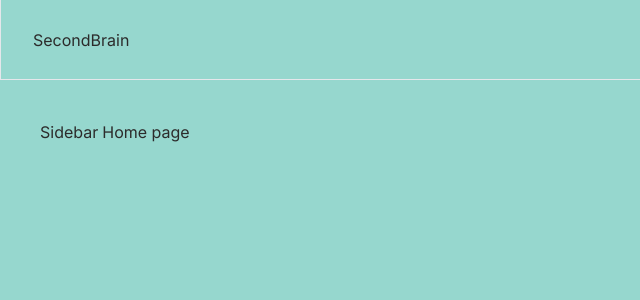
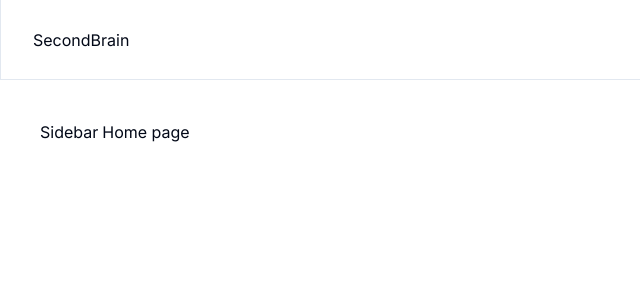
Before and after one commit to Cnbergh/my-second-brain, a Next.js app: page / in a window 1280 px wide. Shown: the top 300 px of the page, without its empty margins (0-640 px from the left). Built offline with nearby package versions, Linux system fonts and the light colour scheme; no server answers.

Commit message:
shadcn-ui

```diff
--- a/app/Components/Header/Header.tsx
+++ b/app/Components/Header/Header.tsx
@@ -2,28 +2,27 @@
 
 import { UserButton, useUser } from '@clerk/nextjs';
 import React from 'react';
+import Link from 'next/link';
 
 export default function Header() {
-   const {user, isLoaded} = useUser();
+  const { user, isLoaded } = useUser();
   return (
     <header>
       <nav
         className="flex items-center justify-between p-6 lg:px-8 h-20 border border-t-0 border-r-0 border-b-grey-600"
         aria-label="Global">
-        <div className='flex lg:flex-1'>
-          <a href="/" className=" -m-1 p-1">
+        <div className="flex lg:flex-1">
+          <Link href="/" className=" -m-1 p-1">
             SecondBrain
-          </a>
+          </Link>
         </div>
-        {
-            isLoaded && user && (
-            <>
-            <div className='z-50'>
-            <UserButton afterSignOutUrl='/'/>
+        {isLoaded && user && (
+          <>
+            <div className="z-50">
+              <UserButton afterSignOutUrl="/"/>
             </div>
-            </>
-            )
-        }
+          </>
+        )}
       </nav>
     </header>
   );
--- /dev/null
+++ b/app/Components/Ui/Container.tsx
@@ -0,0 +1,15 @@
+import React, { ReactNode } from "react";
+
+//Container - full with
+interface ContainerProps {
+  children: ReactNode;
+}
+const Container = ({ children }: ContainerProps) => {
+  return (
+    <div className="mx-auto w-full max-w-7xl">
+    { children }
+    </div>
+  );
+};
+
+export default Container;
--- a/app/dashboard/page.tsx
+++ b/app/dashboard/page.tsx
@@ -4,12 +4,12 @@
 export default async function DashboardPage() {
     const xataClient = getXataClient();
     const tasks = await xataClient.db.task.getMany();
-    return <div>
+    return <main>
         <h1>Dashboard page</h1>
         <div>
             {tasks.map((task) =>(
                 <p key={task.id}>{task.name}</p>
             ))}
         </div>
-        </div>
+        </main>
 }
--- a/app/globals.css
+++ b/app/globals.css
@@ -2,37 +2,75 @@
 @tailwind components;
 @tailwind utilities;
 
-:root {
-  /* Colors */
-  --color-primary-background: var(--color-light-blue);
-  --color-secondary-background: var(--color-beige);
-  --color-primary-font: var(--color-black);
-  --color-primary-border: var(--color-black);
-  --color-primary-shadow: var(--color-dark-black);
-  --color-primary-cta: var(--color-light-blue);
-  --color-secondary-cta: var(--color-pink);
+@layer base {
+  :root {
+    --background: 0 0% 100%;
+    --foreground: 222.2 84% 4.9%;
 
-  --color-black: #2C2B2B;
-  --color-dark-black: #1E1E1E;
-  --color-light-blue: #96D7CE;
-  --color-dark-blue: #0C4768;
-  --color-red: #F16E52;
-  --color-yellow: #F9B95A;
-  --color-pink: #F7D5E3;
-  --color-light-pink: #FBEDF2;
-  --color-beige: #FAEDE0;
-}
+    --card: 0 0% 100%;
+    --card-foreground: 222.2 84% 4.9%;
 
-@media (prefers-color-scheme: dark) {
-  :root {
-    --color-primary-background: var(--color-black);
-    --color-primary-font: var(--color-beige);
+    --popover: 0 0% 100%;
+    --popover-foreground: 222.2 84% 4.9%;
+
+    --primary: 222.2 47.4% 11.2%;
+    --primary-foreground: 210 40% 98%;
+
+    --secondary: 210 40% 96.1%;
+    --secondary-foreground: 222.2 47.4% 11.2%;
+
+    --muted: 210 40% 96.1%;
+    --muted-foreground: 215.4 16.3% 46.9%;
+
+    --accent: 210 40% 96.1%;
+    --accent-foreground: 222.2 47.4% 11.2%;
+
+    --destructive: 0 84.2% 60.2%;
+    --destructive-foreground: 210 40% 98%;
+
+    --border: 214.3 31.8% 91.4%;
+    --input: 214.3 31.8% 91.4%;
+    --ring: 222.2 84% 4.9%;
+
+    --radius: 0.5rem;
+  }
+
+  .dark {
+    --background: 222.2 84% 4.9%;
+    --foreground: 210 40% 98%;
+
+    --card: 222.2 84% 4.9%;
+    --card-foreground: 210 40% 98%;
+
+    --popover: 222.2 84% 4.9%;
+    --popover-foreground: 210 40% 98%;
+
+    --primary: 210 40% 98%;
+    --primary-foreground: 222.2 47.4% 11.2%;
+
+    --secondary: 217.2 32.6% 17.5%;
+    --secondary-foreground: 210 40% 98%;
+
+    --muted: 217.2 32.6% 17.5%;
+    --muted-foreground: 215 20.2% 65.1%;
+
+    --accent: 217.2 32.6% 17.5%;
+    --accent-foreground: 210 40% 98%;
+
+    --destructive: 0 62.8% 30.6%;
+    --destructive-foreground: 210 40% 98%;
+
+    --border: 217.2 32.6% 17.5%;
+    --input: 217.2 32.6% 17.5%;
+    --ring: 212.7 26.8% 83.9%;
   }
 }
 
-body {
-  color: var(--color-primary-font);
-  background: var(--color-primary-background);
-
-  height: 100vh;
+@layer base {
+  * {
+    @apply border-border;
+  }
+  body {
+    @apply bg-background text-foreground;
+  }
 }
--- a/app/layout.tsx
+++ b/app/layout.tsx
@@ -11,7 +11,7 @@
 const inter = Inter({ subsets: ['latin'] });
 
 export const metadata: Metadata = {
-  title: 'Create Next App',
+  title: ' | SecondBrain',
   description: 'Generated by create next app',
 };
 
--- /dev/null
+++ b/lib/utils.ts
@@ -0,0 +1,6 @@
+import { type ClassValue, clsx } from "clsx"
+import { twMerge } from "tailwind-merge"
+
+export function cn(...inputs: ClassValue[]) {
+  return twMerge(clsx(inputs))
+}
--- a/tailwind.config.ts
+++ b/tailwind.config.ts
@@ -1,29 +1,80 @@
-import type { Config } from 'tailwindcss'
+import type { Config } from "tailwindcss"
 
-const config: Config = {
+const config = {
+  darkMode: ["class"],
   content: [
-    './pages/**/*.{js,ts,jsx,tsx,mdx}',
-    './components/**/*.{js,ts,jsx,tsx,mdx}',
-    './app/**/*.{js,ts,jsx,tsx,mdx}',
-  ],
+    './pages/**/*.{ts,tsx}',
+    './components/**/*.{ts,tsx}',
+    './app/**/*.{ts,tsx}',
+    './src/**/*.{ts,tsx}',
+	],
+  prefix: "",
   theme: {
-    screens: {
-      sm: '640px',
-      md: '768px',
-      lg: '960px',
-      xl: '1200px',
+    container: {
+      center: true,
+      padding: "2rem",
+      screens: {
+        "2xl": "1400px",
+      },
     },
     extend: {
       colors: {
-        primary: `var(--color-primary-background)`,
-        secondary: `var(--color-secondary-background)`,
-        cta: `var(--color-primary-cta)`,
+        border: "hsl(var(--border))",
+        input: "hsl(var(--input))",
+        ring: "hsl(var(--ring))",
+        background: "hsl(var(--background))",
+        foreground: "hsl(var(--foreground))",
+        primary: {
+          DEFAULT: "hsl(var(--primary))",
+          foreground: "hsl(var(--primary-foreground))",
+        },
+        secondary: {
+          DEFAULT: "hsl(var(--secondary))",
+          foreground: "hsl(var(--secondary-foreground))",
+        },
+        destructive: {
+          DEFAULT: "hsl(var(--destructive))",
+          foreground: "hsl(var(--destructive-foreground))",
+        },
+        muted: {
+          DEFAULT: "hsl(var(--muted))",
+          foreground: "hsl(var(--muted-foreground))",
+        },
+        accent: {
+          DEFAULT: "hsl(var(--accent))",
+          foreground: "hsl(var(--accent-foreground))",
+        },
+        popover: {
+          DEFAULT: "hsl(var(--popover))",
+          foreground: "hsl(var(--popover-foreground))",
+        },
+        card: {
+          DEFAULT: "hsl(var(--card))",
+          foreground: "hsl(var(--card-foreground))",
+        },
       },
-      fontFamily: {
-        sora: [`var(--font-sora)`, 'sans-serif'],
+      borderRadius: {
+        lg: "var(--radius)",
+        md: "calc(var(--radius) - 2px)",
+        sm: "calc(var(--radius) - 4px)",
+      },
+      keyframes: {
+        "accordion-down": {
+          from: { height: "0" },
+          to: { height: "var(--radix-accordion-content-height)" },
+        },
+        "accordion-up": {
+          from: { height: "var(--radix-accordion-content-height)" },
+          to: { height: "0" },
+        },
+      },
+      animation: {
+        "accordion-down": "accordion-down 0.2s ease-out",
+        "accordion-up": "accordion-up 0.2s ease-out",
       },
     },
   },
-  plugins: [],
-}
+  plugins: [require("tailwindcss-animate")],
+} satisfies Config
+
 export default config
```
Also changed, not shown: package.json (+6 -1 lines), components.json (added), 1 other file (tests, documents, lock files or other folders).
